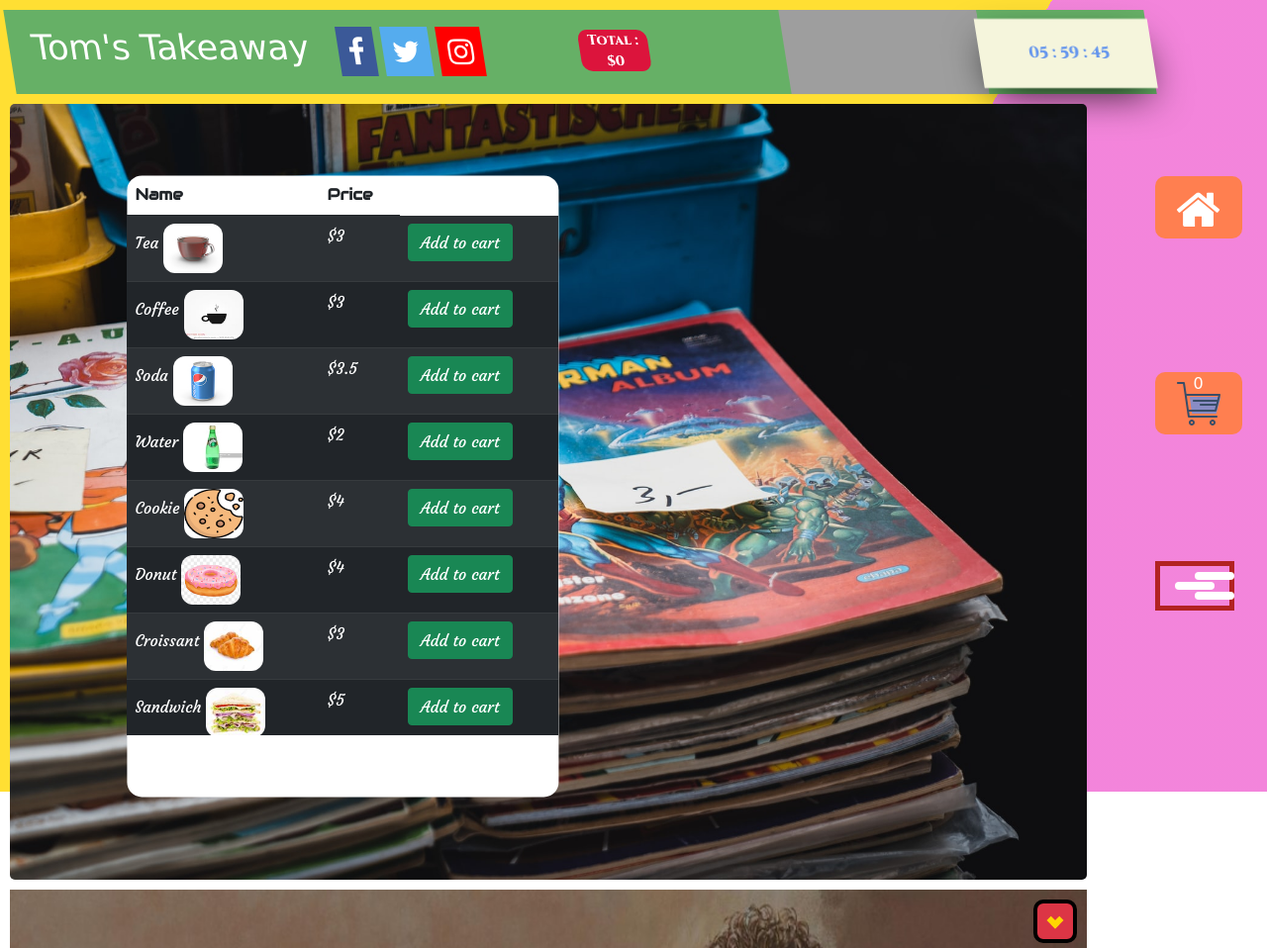
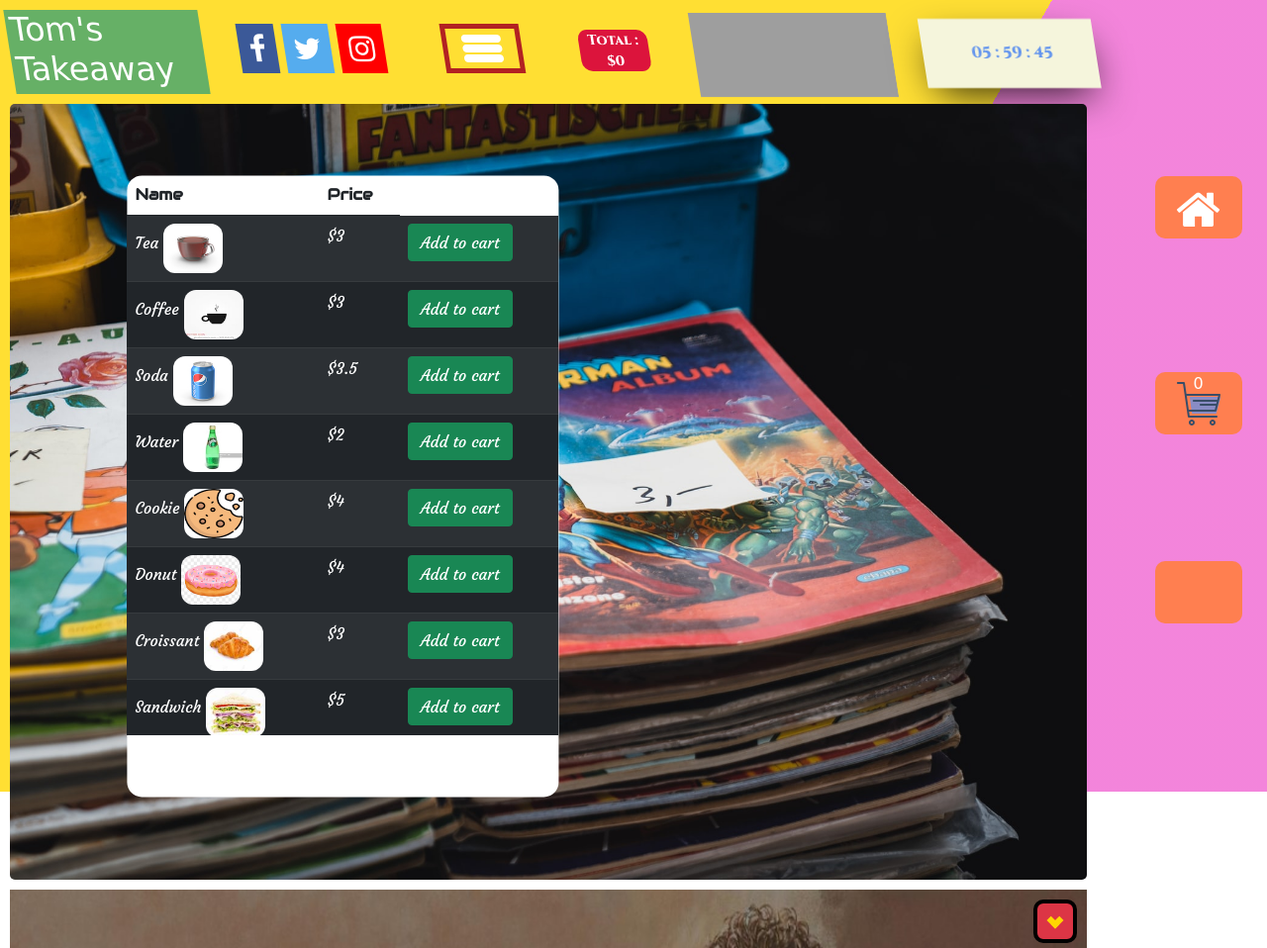
Before and after one commit to Thomas161/Seinfeld-Restaurant, a plain HTML site: page src/html/index.html in a window 1280 px wide. Shown: the top 958 px of the page at 99% size. Drawn offline with nearby package versions, Linux system fonts and the light colour scheme; grey boxes are pictures that could not be loaded; a web font is replaced by a local one.

Commit message:
#rearranged the header navbar, now going to implement a hidden section on click

```diff
--- a/src/css/burger.css
+++ b/src/css/burger.css
@@ -2,6 +2,8 @@
   position: relative;
   width: 80px;
   height: 50px;
+  left: 38%;
+  top: 17%;
   cursor: pointer;
   border: firebrick solid 5px;
   background-color: transparent;
@@ -42,7 +44,7 @@
   transform: translateY(10px);
 }
 
-/*.burger-nav.open {
+.burger-nav.open {
   transform: translateX(-50px);
   background: transparent;
 }
@@ -53,4 +55,4 @@
 
 .burger-nav.open::after {
   transform: rotate(-45deg) translate(35px, 35px);
-} */
+}
--- a/src/css/section3.css
+++ b/src/css/section3.css
@@ -4,6 +4,8 @@
   background: url("../pictures/dots.jpeg");
   background-repeat: no-repeat;
   background-size: cover;
+  width: 100%;
+  height: 0;
 }
 
 #bottom {
--- a/src/css/style.css
+++ b/src/css/style.css
@@ -28,16 +28,17 @@
 }
 
 #title {
-  position: relative;
-  display: flex;
-  flex-wrap: wrap;
+  position: absolute;
+
   height: 85px;
-
+  width: 17%;
+  animation-name: example;
+  animation-duration: 0.9s;
   background-color: #66b066;
 }
 .clock-container {
   position: absolute;
-  left: 85%;
+  left: 80%;
   top: 10%;
   width: 175px;
   height: 40px;
@@ -58,42 +59,29 @@
   height: 26px;
 }
 h3 {
-  position: relative;
-  font-size: 35px;
+  position: absolute;
+  font-size: 33px;
   left: 2%;
-  top: 20%;
   font-family: "Potta One", cursive;
-  animation-name: example;
-  animation-duration: 2.5s;
 
   color: #fff;
 }
 
 @keyframes example {
   0% {
-    transform: scale(0);
+    transform: translateY(-20px);
   }
-  20% {
-    transform: scale(0.2);
-  }
-  40% {
-    transform: scale(0.4);
-  }
-  60% {
-    transform: scale(0.6);
-  }
-  80% {
-    transform: scale(0.8);
-  }
+
   100% {
-    transform: scale(1);
+    transform: translateY(0px);
   }
 }
 .icons {
-  position: relative;
-  left: 50px;
-  top: 12px;
-  height: 62px;
+  position: absolute;
+  left: 20%;
+  top: 10%;
+  height: 85px;
+  width: 17%;
 }
 .fa {
   padding: 10px;
@@ -160,7 +148,8 @@
 }
 iframe {
   position: absolute;
-  left: 68%;
+  left: 60%;
+  top: 4%;
 }
 
 #navbar__list {
@@ -186,20 +175,14 @@
   margin: 4em 0;
 }
 
-#navbar__list li:hover {
-  background-color: rgb(114, 156, 71);
-}
-
 #nav-section1,
 #nav-section2 {
   margin-bottom: 5em;
 }
-#navbar__list li:nth-child(3):not(.not-section3) {
-  background-color: transparent;
-}
 
 .your-active-class {
   border-radius: 5px;
+  background: rgb(53, 151, 53);
 }
 
 section {
--- a/src/html/index.html
+++ b/src/html/index.html
@@ -29,6 +29,7 @@
       <nav class="navbar__menu">
         <div id="title">
           <h3 id="Tom">Tom's Takeaway</h3>
+        </div>
         <div class="icons">
           <a
             href="https://www.facebook.com/seinfeld/"
@@ -43,6 +44,7 @@
             class="fa fa-instagram"
           ></a>
         </div>
+        <div class="burger-wrapper"><div class="burger-nav"></div></div>
         <iframe
           src="https://www.google.com/maps/embed?pb=!1m18!1m12!1m3!1d6040.043239398243!2d-73.96976527344583!3d40.8055187!2m3!1f0!2f0!3f0!3m2!1i1024!2i768!4f13.1!3m3!1m2!1s0x89c2f63b8a11212f%3A0x7e5d05fffaca6ff0!2sTom&#39;s!5e0!3m2!1sen!2sau!4v1610937279063!5m2!1sen!2sau"
           width="200"
@@ -59,7 +61,6 @@
         <div class="priceContainer">
           <div class="priceInnerContainer">
             <b id="total-price">Total: $0</b>
-            </div>
           </div>
         </div>
       </nav>
--- a/src/js/master.js
+++ b/src/js/master.js
@@ -114,10 +114,7 @@
       liElements.innerHTML =
         '<img src="../icons/cart.svg" id="shopping"/><span id="basketTotal">0</span>';
     }
-    if (liElements.id == "nav-section3") {
-      liElements.innerHTML =
-        '<div class="burger-wrapper"><div class="burger-nav"></div></div>';
-    }
+
     navBar.appendChild(liElements);
     liElements.addEventListener("click", function () {
       // console.log("clicked");
```
Lines whose indentation alone changed are shown as unchanged.
